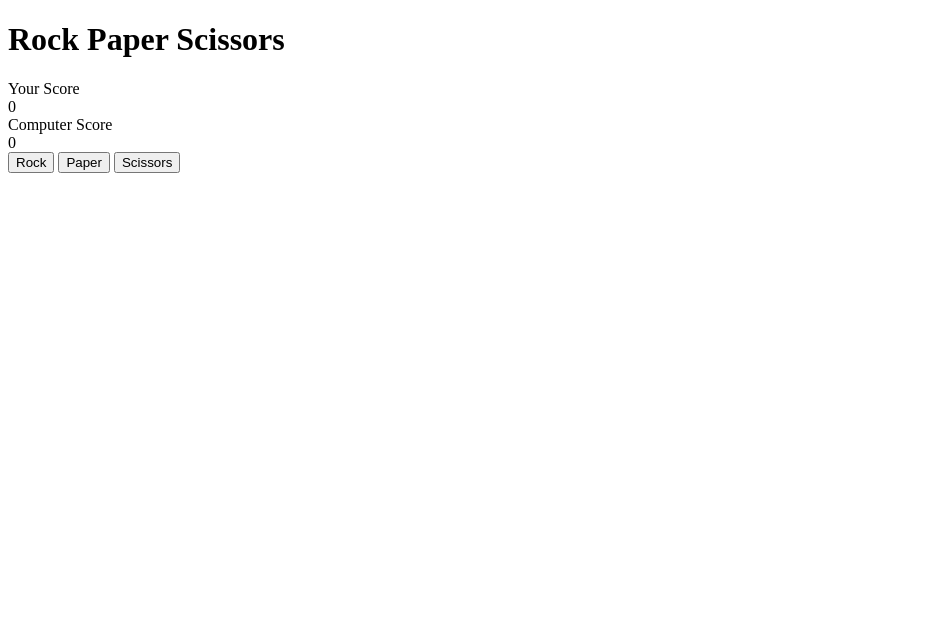
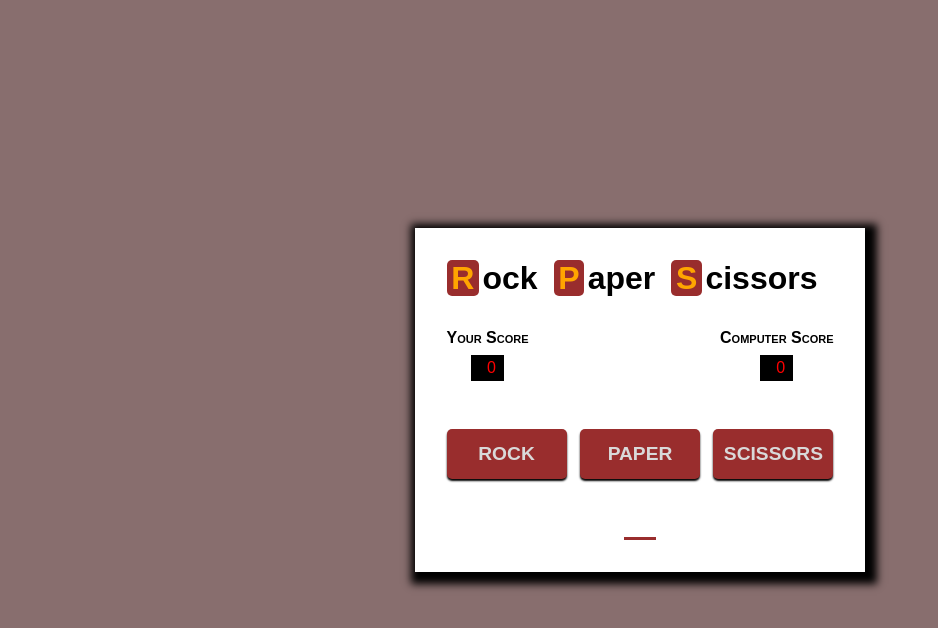
Before and after one commit to tomahawk-jupiter/rock-paper-scissors, a plain HTML site: page index.html in a window 1280 px wide. Shown: the whole page, without its empty margins (0-938 px from the left). Drawn offline with Linux system fonts and the light colour scheme.

Commit message:
Added some CSS

```diff
--- a/index.html
+++ b/index.html
@@ -3,20 +3,34 @@
   <head>
     <meta charset="utf-8">
     <title>Rock Paper Scissors</title>
+    <link rel="stylesheet" href="style.css">
     <script src="index.js" type="text/javascript" defer></script>
   </head>
   <body>
-    <h1>Rock Paper Scissors</h1>
+    <main>
+      <div class="title">
+        <h1 class="title-span">Rock</h1>
+        <h1 class="title-span">Paper</h1>
+        <h1 class="title-span">Scissors</h1>
+      </div>
+      <div class="scores">
+        <div class="score-left">
+          <div class="score-name">Your Score</div>
+          <div class="playerScore score">0</div>
+        </div>
+        <div class="score-right">
+          <div class="score-name">Computer Score</div>
+          <div class="computerScore score">0</div>
+        </div>
+      </div>
 
-    <div>Your Score</div>
-    <div class="playerScore">0</div>
-    <div>Computer Score</div>
-    <div class="computerScore">0</div>
+      <div class="button-container">
+        <button type="button" value="rock">ROCK</button>
+        <button type="button" value="paper">PAPER</button>
+        <button type="button" value="scissors">SCISSORS</button>
+      </div>
 
-    <button type="button" value="rock">Rock</button>
-    <button type="button" value="paper">Paper</button>
-    <button type="button" value="scissors">Scissors</button>
-
-    <div class="result"></div>
+      <div class="result"></div>
+    </main>
   </body>
 </html>
--- /dev/null
+++ b/style.css
@@ -0,0 +1,94 @@
+body {
+  margin: 0;
+  font-family: Arial, Helvetica, sans-serif;
+  width: 100vw;
+  height: 100vh;
+  display: flex;
+  align-items: center;
+  justify-content: center;
+  background-color: #886e6e;
+}
+
+main {
+  max-width: 500px;
+  margin: 1rem auto;
+  display: flex;
+  flex-direction: column;
+  align-items: center;
+  box-shadow: 4px 4px 8px 8px black;
+  padding: 2rem;
+  background-color: white;
+}
+.title {
+  display: flex;
+  margin-bottom: 1rem;
+}
+h1 {
+  margin: 0 1rem 1rem 0;
+}
+h1::first-letter {
+  display: block;
+  background-color: #992d2d;
+  color: orange;
+  padding: 0 0.3rem;
+  margin-right: 0.2rem;
+  border-radius: 5px;
+}
+
+.scores {
+  display: flex;
+  width: 100%;
+  justify-content: space-between;
+  margin-bottom: 3rem;
+}
+.score-left,
+.score-right {
+  display: flex;
+  flex-direction: column;
+  align-items: center;
+  /* justify-content: center; */
+}
+.score-name {
+  font-weight: 700;
+  font-variant: small-caps;
+  margin-bottom: 0.5rem;
+}
+.score {
+  background-color: black;
+  color: red;
+  padding: 0.25rem 0.5rem 0.25rem 1rem;
+  /* text-align: end; */
+}
+
+.button-container {
+  display: flex;
+  justify-content: space-between;
+  width: 100%;
+}
+
+button {
+  width: 120px;
+  height: 50px;
+  border: none;
+  color: #d9d9d9;
+  background-color: #992d2d;
+  font-size: 1.2rem;
+  font-weight: 700;
+  border-radius: 5px;
+  cursor: pointer;
+  box-shadow: 0 2px 2px black;
+}
+button:hover {
+  background-color: orange;
+  color: #992d2d;
+}
+
+.result {
+  min-height: 50px;
+  display: flex;
+  align-items: end;
+  border-bottom: solid #992d2d;
+  padding: 0 1rem 0.5rem;
+  color: #191919;
+  font-weight: 700;
+}
```
Also changed, not shown: index.js (line endings or trailing spaces), 1 other file.
